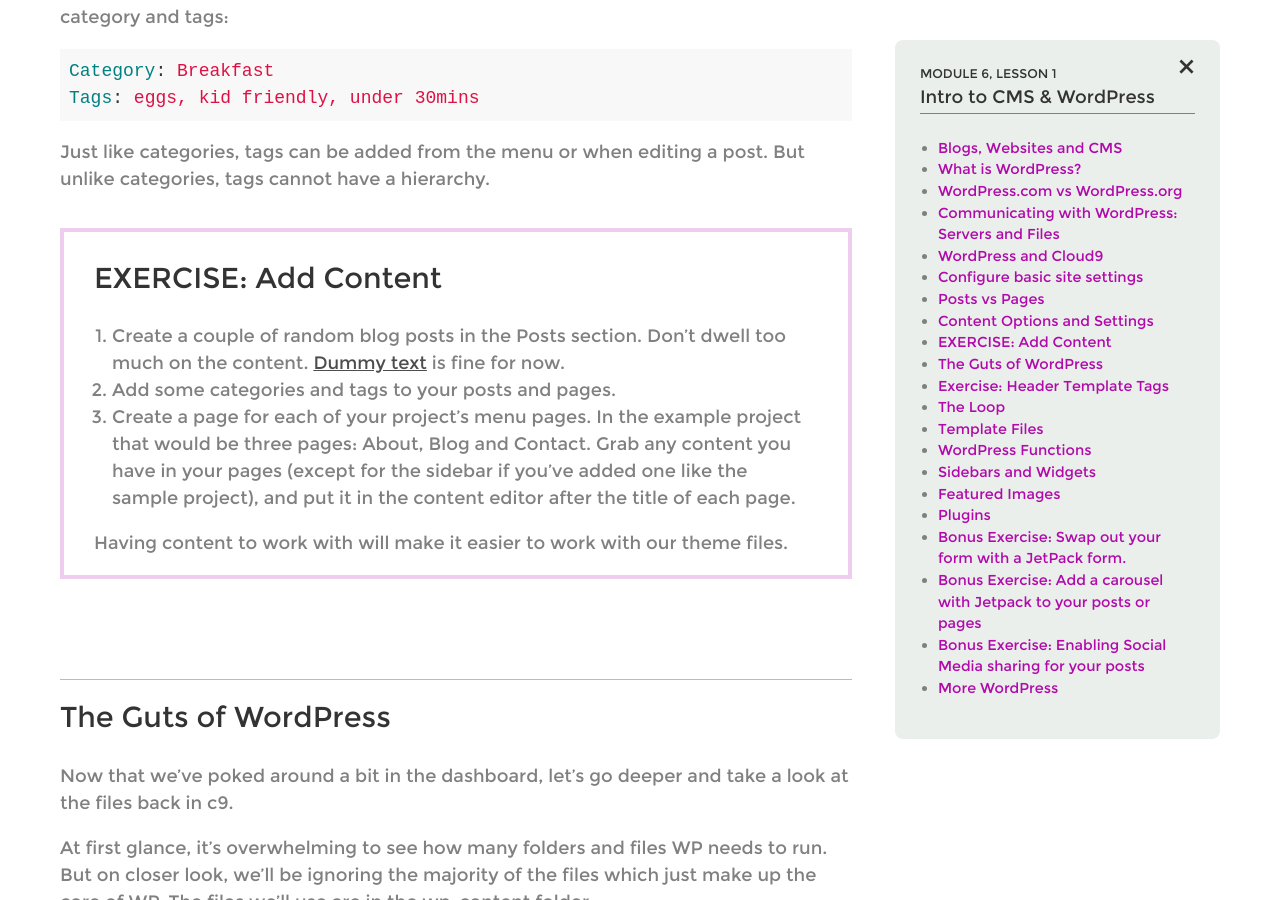
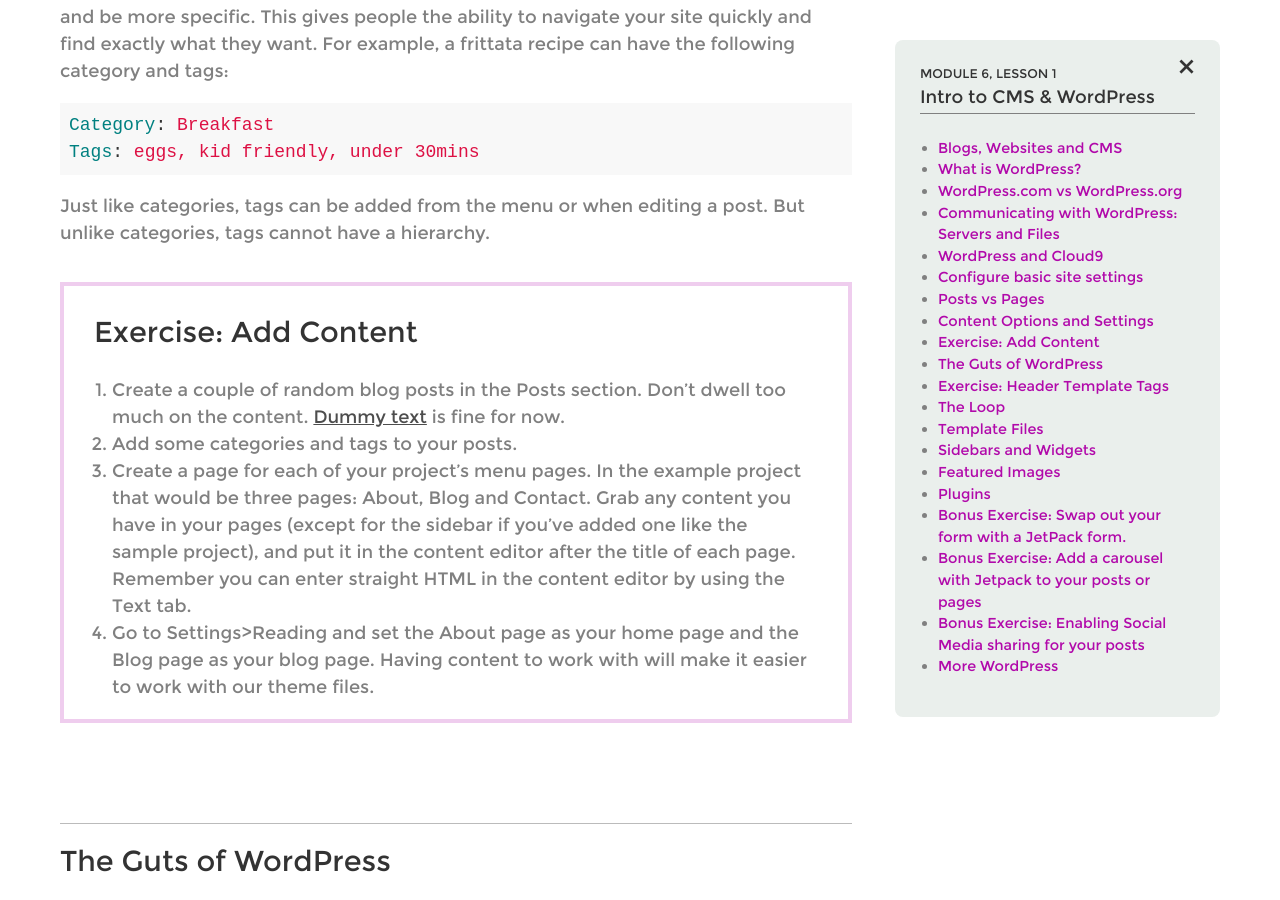
Before and after one commit to kasslent/clc-digital-skills, a Jekyll site: the page built from _lessons/module-6.1.md, in a window 1280 px wide and 900 px high, scrolled down 11046 px. Built offline with Jekyll 4.4.1, drawn with Linux system fonts in a browser that asks for light colours; comment, search, counter and statistics services are not loaded; some of the changed text lies outside the part shown.

Commit message:
added code snippets

```diff
--- a/_lessons/module-6.1.md
+++ b/_lessons/module-6.1.md
@@ -89,12 +89,12 @@ How to Choose the Best WordPress Hosting?](http://www.wpbeginner.com/wordpress-h
 
 
 ### Setting up our WordPress coding environment
-WordPress is a collection of files, just like our project files. The only difference is that WordPress files are written in a language called PHP and they talk to a MySQL database that has the content the website will display on each page. (See digram above)
+WordPress is a collection of files, just like our project files. The only difference is that WordPress files are written in a language called PHP and they talk to a MySQL database that has the content the website will display on each page. (See diagram above)
 These are the steps we normally take to set up a WordPress website:
 
-1. We download the WordPress files.
+1. We download the WordPress files from wordpress.org
 1. We set up a database on a server (this could be a local server on your computer that you can set up with a program like MAMP or it could be a server on the web).
-1. We connect the WP files to the database so they can communicate with each other.
+1. We connect the WP files to the database so they can communicate with each other. This is done in the wp-config.php file that you download from wordpress.org in step 1.
 
 That's it! Only 3 steps but they can be a little tricky. So instead of running a local server today, we're going to use Cloud9. C9 will set up the server, the database and the files we need all in one fell swoop, and it will do it all from the browser!
 
@@ -210,11 +210,11 @@ Tags are best used to create groups of content that can apply to multiple catego
 Just like categories, tags can be added from the menu or when editing a post. But unlike categories, tags cannot have a hierarchy.
 
 
-> ## EXERCISE: Add Content
+> ## Exercise: Add Content
 > 1. Create a couple of random blog posts in the Posts section. Don't dwell too much on the content. [Dummy text](http://meettheipsums.com) is fine for now.
-> 1. Add some categories and tags to your posts and pages.
-> 1. Create a page for each of your project's menu pages. In the example project that would be three pages: About, Blog and Contact. Grab any content you have in your pages (except for the sidebar if you've added one like the sample project), and put it in the content editor after the title of each page.
->
+> 1. Add some categories and tags to your posts.
+> 1. Create a page for each of your project's menu pages. In the example project that would be three pages: About, Blog and Contact. Grab any content you have in your pages (except for the sidebar if you've added one like the sample project), and put it in the content editor after the title of each page. Remember you can enter straight HTML in the content editor by using the Text tab.
+> 1. Go to Settings>Reading and set the About page as your home page and the Blog page as your blog page.
 > Having content to work with will make it easier to work with our theme files.
 
 
@@ -338,7 +338,7 @@ We use template tags anytime we want to ask WordPress for content of any kind th
     <head>
      <meta charset="<?php bloginfo( 'charset' );?>">
      <title><?php bloginfo( 'name' ); ?></title>
-     <link href="https://fonts.googleapis.com/css?family=Patua+One|Raleway:300,400,800" rel="stylesheet">
+     <link href="https://fonts.googleapis.com/css?family=Open+Sans:300,400,700|Parisienne" rel="stylesheet">
      <link rel="stylesheet" href="<?php echo get_stylesheet_uri(); ?>">
     </head>
 >
@@ -352,7 +352,7 @@ We use template tags anytime we want to ask WordPress for content of any kind th
 
 Template Tags allow us to grab quite a bit of information from our database. However, the most important information we want to get is the content of the pages and blog posts. To get these we have to use something called "The Loop".
 
-The Loop is a conditional statement in PHP that tells the database something along the lines of *"Hey, Database! How's it going? If you've got any content over there for this page, or for this blogm post, as long as you've got it, qprint it out for me right here, would ya? Thanks."*
+The Loop is a conditional statement in PHP that tells the database something along the lines of *"Hey, Database! If you've got any content over there for this page, or for this blog post, as long as you've got it, print it out for me right here, would ya? Thanks."*
 
 In PHP it looks like this:
 
@@ -402,25 +402,157 @@ It also enables us to put code that we need more than once, in its own file so t
 	- sidebar.php
 	- page.php
 > 1. Together we will now take each of the corresponding parts from index.php and paste them into one of these files. That means you will delete the header and navigation from index.php, you will delete the sidebar, and the footer and put each of these in their corresponding files. (header.php, sidebar.php and footer.php)
+>
+> #### index.php should now look like this:
+>
+>	    <main>
+>	    	<section class="banner">
+>	    		<div class="wrapper">
+>	    			<h1>An island girl around towndd</h1>
+>	    		</div>
+>	    	</section>
+			<?php if ( have_posts() ) : while ( have_posts() ) : the_post(); ?>
+>	    	<section class="about">
+>	    		<div class="wrapper">
+>	    			<?php the_content(); ?>
+>	    		</div>
+>	    	</section>
+>	    	<?php endwhile; else : ?>
+>	    		<p><?php _e( 'Sorry, no posts matched your criteria.' ); ?></p>
+>	    	<?php endif; ?>
+>	    </main>
+>
+>
+> #### header.php should look like this:
+>
+>		    <!DOCTYPE html>
+>		    <html <?php language_attributes(); ?>>
+>		    <head>
+>		     <meta charset="<?php bloginfo( 'charset' );?>">
+>		     <title><?php bloginfo( 'name' ); ?></title>
+>		     <link href="https://fonts.googleapis.com/css?family=Open+Sans:300,400,700|Parisienne" rel="stylesheet">
+>		     <link rel="stylesheet" href="<?php echo get_stylesheet_uri(); ?>">
+>		    </head>
+>
+>		    <body>
+>		    	<header>
+>		    		<div class="wrapper">
+>		    			<div>
+>
+>		    			<h1>Anne Shirley's Musings</h1>
+>		    			</div>
+>		    			<nav>
+>		    				<ul>
+>		    					<li><a href="about.html">About</a></li>
+>		    					<li><a href="index.html">Blog</a></li>
+>		    					<li><a href="contact.html">Contact</a></li>
+>		    				</ul>
+>		    			</nav>
+>		    		</div>
+>		    	</header>
+>
+> ####  sidebar.php should look like this:
+>
+>		    <aside>
+>		    	<div class="wrapper aside">
+>		    		<div class="third">
+>		    			<h2>From My Blog</h2>
+    			<p>Lorem ipsum dolor sit amet, consectetur adipisicing elit. Laborum omnis corporis asperiores totam non ipsa nesciunt,porro sit numquam perferendis dignissimos repellendus aliquam cupiditate odit, id maiores, deleniti hic at!</p>
+>		    			<a href="#">Continue reading</a>
+>		    		</div>
+>
+>		    		<div class="third">
+>		    			<h2>Me on Social Media</h2>
+>		    			<!-- Insert Twitter Feed -->
+>		    			<a class="twitter-timeline" data-width="220" data-height="400" data-link-color="#981CEB" href="https://twitter.com/anneofgreengabl">Tweets by anneofgreengabl</a> <script async src="https://platform.twitter.com/widgets.js" charset="utf-8"></script>
+>		    		</div>
+>		    		<div class="third">
+>		    			<h2>Subscribe to my Blog</h2>
+>		    			<form action="">
+>
+>		    				<input type="text" placeholder="E-mail Address">
+>		    				<input type="submit">
+>		    			</form>
+>		    		</div>
+>		    	</div>
+>		    </aside>
+>
+> #### footer.php should look like this:
+>
+>	    	<footer>
+>	    		<div class="wrapper">
+>	    			<p>&copy; Anne Shirley 2016</p>
+>	    		</div>
+>	    	</footer>
+>	    </body>
+>	    </html>
+>
 > 1. In page.php, copy everything from index.php and paste it there. This will be the default template for any page you add to your website, unless you specify otherwise with a custom template.
 > 1. Then into index.php and page.php we'll bring in the footer, sidebar and header by using: get_header(); get_footer(); and get_sidebar();
+>
+> #### index.php should look like this.
+>
+>	       <?php get_header(); ?>
+>	       <main>
+>
+>	    	    	<section class="banner">
+>	    	    		<div class="wr>apper">
+>	    	    			<h1><?php the_title(); ?></h1>
+>	    	    		</div>
+>	    	    	</section>
+> 	    		<?php if ( have_posts() ) : while ( have_posts() ) : the_post(); ?>
+>	       	<section class="about">
+>	       		<div class="wrapper">
+>	    	    			<?php the_content(); ?>
+>	    	    		</div>
+>	    	    	</section>
+>	    	    	<?php endwhile; else : ?>
+>	        		<p><?php _e( 'Sorry, no posts matched your criteria.' ); ?></p>
+>	    	    	<?php endif; ?>
+>	    	    	<?php get_sidebar(); ?>
+>	    	    </main>
+<?php get_footer();?>
+>
 > 1. Now that you've split off your repeated code into tidy new files, let's also create a custom page template for our About page that will not have a banner. To create a different looking page, do the following:
-	1. Create a special template file for the About page. Call it **page-about.php**.
-	1. In page-about.php, write the following
-
-        <?php /* Template Name: About */ ?>
-
+>
+>	1. Create a special template file for the About page. Call it **page-about.php**.
+>	1. In page-about.php, write the following
+>
+>	    <?php /* Template Name: About */ ?>
+>
 >
 3. Below this, copy over everything from your index.php file there and delete what you don't want. For example, the banner.
 4. In the dashboard go to Pages>About. Find the box on the right, below the update button, to change your template file from the default, to the special About template you just created.
->
+
 
 ### Resources
 
 On Temple Heirarchy [https://developer.wordpress.org/themes/basics/template-hierarchy/](https://developer.wordpress.org/themes/basics/template-hierarchy/)
 
-## WordPress Functions
 
+<aside>
+			<div class="wrapper aside">
+				<div class="third">
+					<h2>From My Blog</h2>
+					<p>Lorem ipsum dolor sit amet, consectetur adipisicing elit. Laborum omnis corporis asperiores totam non ipsa nesciunt, porro sit numquam perferendis dignissimos repellendus aliquam cupiditate odit, id maiores, deleniti hic at!</p>
+					<a href="#">Continue reading</a>
+				</div>
+
+				<div class="third">
+					<h2>Me on Social Media</h2>
+					<!-- Insert Twitter Feed -->
+					<a class="twitter-timeline" data-width="220" data-height="400" data-link-color="#981CEB" href="https://twitter.com/anneofgreengabl">Tweets by anneofgreengabl</a> <script async src="https://platform.twitter.com/widgets.js" charset="utf-8"></script>
+				</div>
+				<div class="third">
+					<h2>Subscribe to my Blog</h2>
+					<form action="">
+
+						<input type="text" placeholder="E-mail Address">
+						<input type="submit">
+					</form>
+				</div>
+			</div>
+		</aside>
 So you could call it a day right now. There's your theme. Great job! You've built your own simple theme and it works. But let's go a little deeper and add even more functionality!
 
 There is another very powerful file we can add to theme and it's called the Functions file. It's a file in which we can paste snippets of code that increase the functionality of WP. These are some expanded functionality we can get from a functions file: - Widgets - Navigations - Featured Images for posts and pages - and many many more...
```
Also changed, not shown: other parts of _lessons/module-6.1.md (+1 -1 lines), exercises/module1/project-one-sample/index.html (+6 -5 lines), 2 other files.
